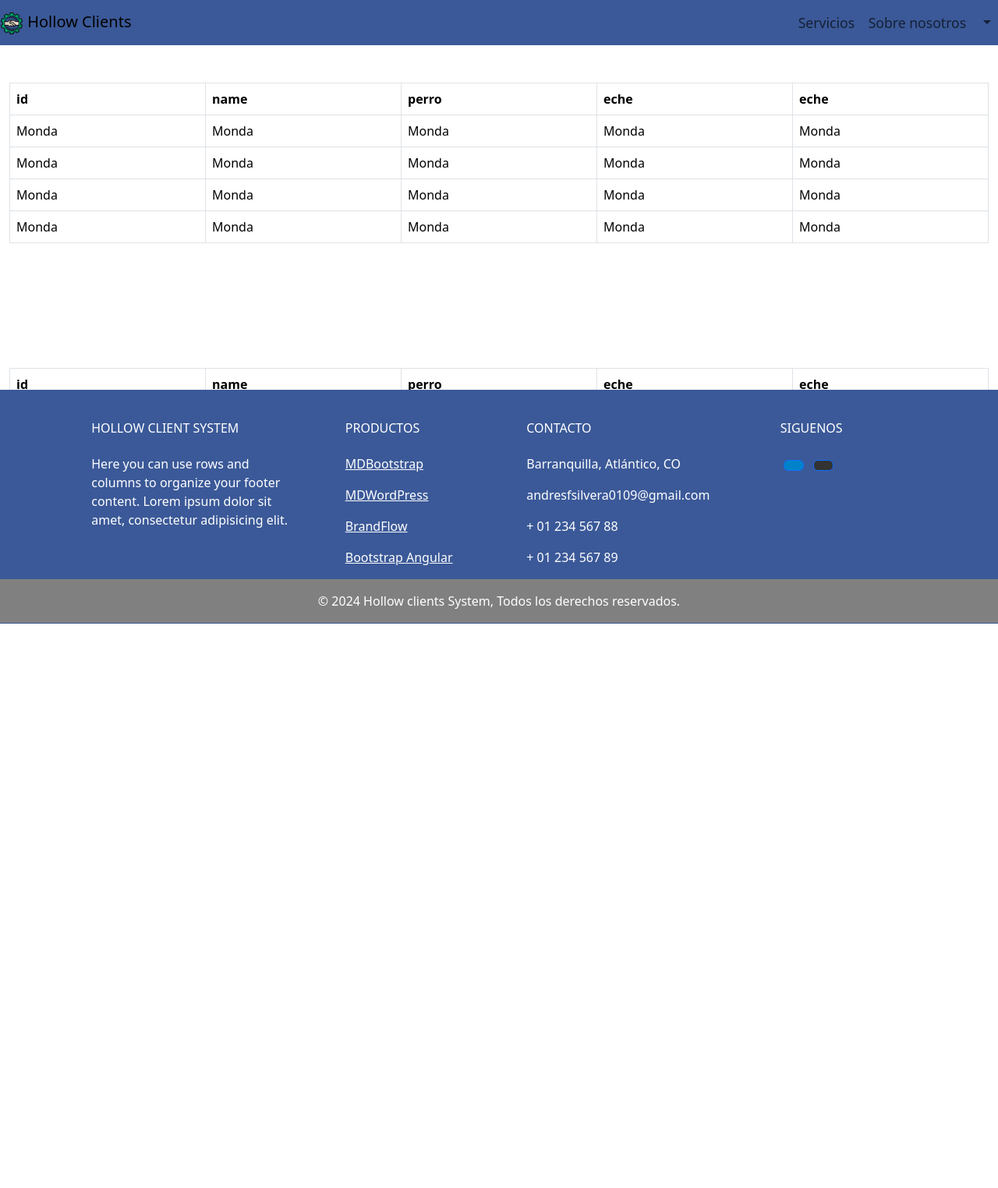
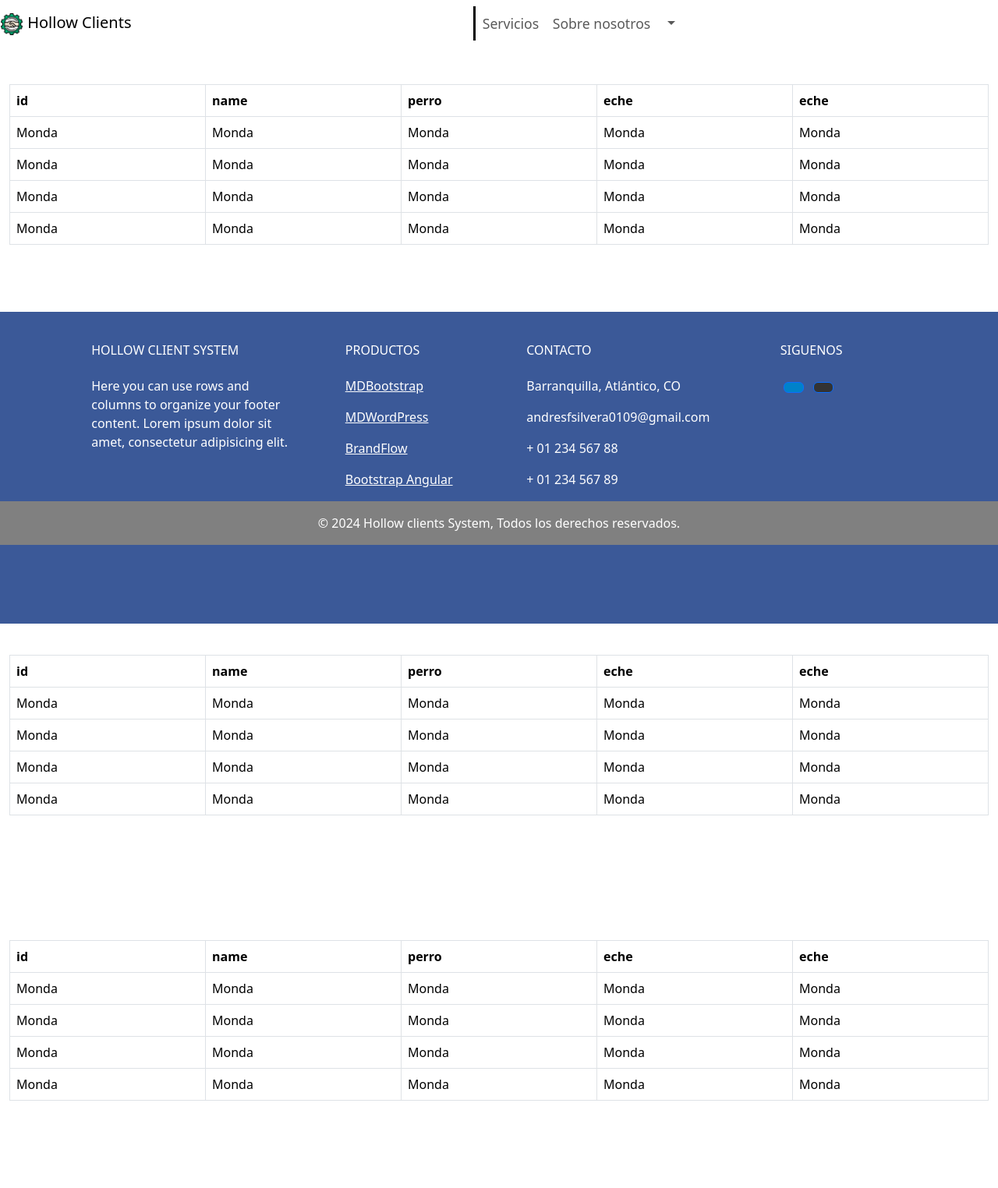
Before and after one commit to AndresSilverall/HollowClientsSystem, a Django app: template templates/base.html in a window 1280 px wide. Shown: the whole page at 78% size. Before the commit the page ends 800 px from the top, so only its background shows below. Run offline with Django 4.2, Linux system fonts and the light colour scheme; the template is opened without the code that fills it, so the values that code supplies are empty; some libraries are stand-ins or nearby versions.

Commit message:
se implemento el footer del home page

```diff
--- a/authentication/static/styles/footer.css
+++ b/authentication/static/styles/footer.css
@@ -1,8 +1,7 @@
-footer {
-    position:fixed;
-   left:0px;
-   bottom:0px;
-   height:300px;
-   width:100%;
+ footer {
+    position: absolute;
+    bottom: 0;
+    height: 400px;
+    width: 100%;
 
 }
--- a/authentication/static/styles/navbar.css
+++ b/authentication/static/styles/navbar.css
@@ -6,19 +6,15 @@
 
 @media screen and (min-width: 992px) {
   .navbar .navbar-nav .nav-link {
-    padding: 0 0.5em;
+    padding: 0.5em;
   }
 
-  .navbar .navbar-nav .nav-item:not(:last-child) .nav-link {
-    border-right: 3px solid white;
+  .navbar .navbar-nav .nav-item:not(:last-child) {
+    border-right: 3px solid black;
   }
 }
 
-.navbar {
-  width: 100%;
-  min-width:100%;
-  max-width:100%;
-}
+
 
 
 * {
--- a/authentication/urls.py
+++ b/authentication/urls.py
@@ -1,8 +1,10 @@
 from django.urls import path
+from django.conf import settings
 from . import views
+from django.conf.urls.static import static
 
 
 urlpatterns = [
     path('', view=views.home_page, name="home"),
 
-]
+] + static(settings.STATIC_URL, document_root=settings.STATIC_ROOT)
--- a/config/urls.py
+++ b/config/urls.py
@@ -1,8 +1,11 @@
 from django.contrib import admin
+from django.conf import settings
+from django.conf.urls.static import static
 from django.urls import path, include
 
 
 urlpatterns = [
     path('admin/', admin.site.urls),
     path('', include("authentication.urls")),
-]
+
+] + static(settings.STATIC_URL, document_root=settings.STATIC_ROOT)
--- a/templates/base.html
+++ b/templates/base.html
@@ -8,18 +8,18 @@
 		<link href="{% static 'fontawesome_free/css/all.min.css' %}" rel="stylesheet" type="text/css">
 		<script src="{% static 'fontawesome_free/js/all.min.js' %}"></script>
     <link rel="stylesheet" href="{% static 'bootstrap/css/bootstrap.min.css' %}">
-		<link rel="stylesheet" href="{% static 'styles/navbar.css' %}">
-		<link rel="stylesheet" href="{% static 'styles/footer.css' %}">
+		<link rel="stylesheet" href="{% static 'styles/navbar.css' %}" type="text/css">
+		<link rel="stylesheet" href="{% static 'styles/footer.css' %}" type="text/css">
     <title>Hollow Clients System</title>
 
 </head>
 <body>
-		<nav class="navbar nav-fill w-100 navbar-expand-lg" style="background-color: #3b5998">
+		<nav class="navbar nav-fill w-100 navbar-expand-lg">
 			<a class="navbar-brand" href="{% url 'home' %}"> <img src="{% static 'images/logo.png' %}" width="30" height="30" alt="logo.png"> Hollow Clients </a>
 			<button class="navbar-toggler" type="button" data-bs-toggle="collapse" data-bs-target="#navbarSupportedContent" aria-controls="navbarSupportedContent" aria-expanded="false" aria-label="Toggle navigation">
 				<span class="navbar-toggler-icon"></span>
 			</button>
-			<div class="collapse navbar-collapse justify-content-end" id="navbarSupportedContent">
+			<div class="collapse navbar-collapse justify-content-center" id="navbarSupportedContent">
 				<ul class="navbar-nav mr-auto">
 					<li class="nav-item active">
 						<a class="nav-link" href="{% url 'home' %}"><i class="fas fa-home fa-2x"></i></span></a>
@@ -146,13 +146,112 @@
 		</div>
 
 	</div>
+	<div class="container-fluid">
+		<div class="table-responsive py-5">
+			<table class="table table-bordered">
+				<thead>
+					<tr>
+						<th> id</th>
+						<th> name</th>
+						<th> perro</th>
+						<th> eche</th>
+						<th> eche</th>
+					</th>
+				</thead>
+				<tbody>
+					<tr>
+						<td>Monda</td>
+						<td>Monda</td>
+						<td>Monda</td>
+						<td>Monda</td>
+						<td>Monda</td>
 
+					</tr>
+					<tr>
+						<td>Monda</td>
+						<td>Monda</td>
+						<td>Monda</td>
+						<td>Monda</td>
+						<td>Monda</td>
+
+					</tr>
+					<tr>
+						<td>Monda</td>
+						<td>Monda</td>
+						<td>Monda</td>
+						<td>Monda</td>
+						<td>Monda</td>
+
+					</tr>
+					<tr>
+						<td>Monda</td>
+						<td>Monda</td>
+						<td>Monda</td>
+						<td>Monda</td>
+						<td>Monda</td>
+
+					</tr>
+				</tbody>
+			</table>
+		</div>
+
+	</div>
+	<div class="container-fluid py-5">
+		<div class="table-responsive py-5">
+			<table class="table table-bordered">
+				<thead>
+					<tr>
+						<th> id</th>
+						<th> name</th>
+						<th> perro</th>
+						<th> eche</th>
+						<th> eche</th>
+					</th>
+				</thead>
+				<tbody>
+					<tr>
+						<td>Monda</td>
+						<td>Monda</td>
+						<td>Monda</td>
+						<td>Monda</td>
+						<td>Monda</td>
+
+					</tr>
+					<tr>
+						<td>Monda</td>
+						<td>Monda</td>
+						<td>Monda</td>
+						<td>Monda</td>
+						<td>Monda</td>
+
+					</tr>
+					<tr>
+						<td>Monda</td>
+						<td>Monda</td>
+						<td>Monda</td>
+						<td>Monda</td>
+						<td>Monda</td>
+
+					</tr>
+					<tr>
+						<td>Monda</td>
+						<td>Monda</td>
+						<td>Monda</td>
+						<td>Monda</td>
+						<td>Monda</td>
+
+					</tr>
+				</tbody>
+			</table>
+		</div>
+
+	</div>
 
 		<footer class="text-center text-lg-start text-white" style="background-color: #3b5998">
-    <div class="container p-4 pb-0" style="background-color: #3b5998">
+			<div class="container p-4 pb-0">
 				<section class="">
 					<div class="row">
-          <div class="col-md-3 col-lg-3 col-xl-3 mx-auto mt-3" style="background-color: #3b5998" >
+						<div class="col-md-3 col-lg-3 col-xl-3 mx-auto mt-3">
 							<h6 class="text-uppercase mb-4 font-weight-bold">
 								Hollow Client System
 							</h6>
```
Also changed, not shown: config/settings.py (+6 -1 lines). Lines whose indentation alone changed are shown as unchanged.
